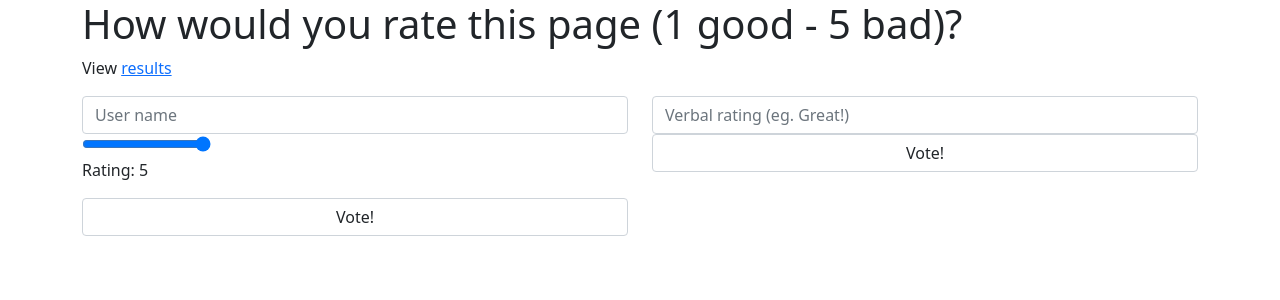
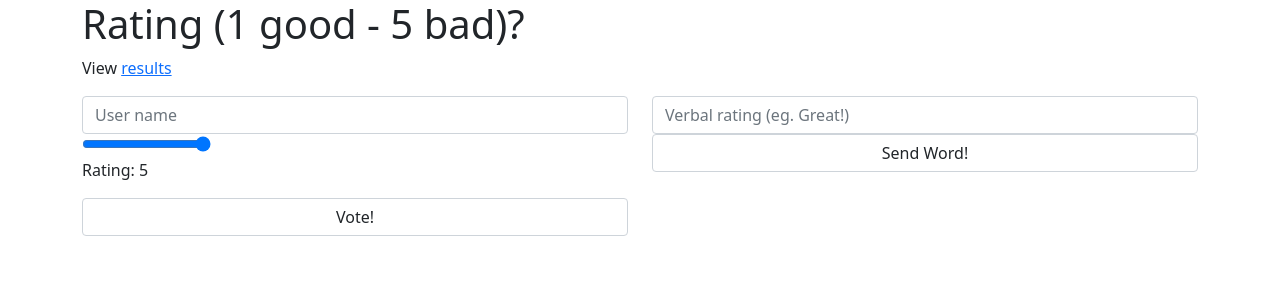
Before and after one commit to gkaretka/slilike, a Flask app: page / in a window 1280 px wide. Shown: the top 300 px of the page. Run offline with Flask 2, Linux system fonts and the light colour scheme.

Commit message:
Final update

```diff
--- a/app.py
+++ b/app.py
@@ -62,6 +62,8 @@ def view_results():
         all_words_cnt += word_cnt
 
     wt1_0 = int(time.perf_counter() * 10000)
+    if len(words) == 0:
+        words = [["None", 1]]
     word_cloud = create_word_cloud_from_data(words)
     wt2 = int(time.perf_counter() * 10000)
 
@@ -85,7 +87,7 @@ def view_results():
 
 @app.route("/vote/<name>", methods=["POST"])
 def reg_vote(name):
-    name_hash = int.FROM_bytes(hashlib.sha256(name.encode("ascii")).digest()[:8], "little")
+    name_hash = int.from_bytes(hashlib.sha256(name.encode("ascii")).digest()[:8], "little")
     score = request.values.get("score")
     app.logger.info("Received rating: " + str(score) + " FROM: " + str(name))
 
--- a/templates/index.html
+++ b/templates/index.html
@@ -4,7 +4,7 @@
 {{ super() }}
 {% endblock %}
 {% block content %}
-<h1>How would you rate this page (1 good - 5 bad)? </h1>
+<h1>Rating (1 good - 5 bad)? </h1>
 <p>View <a href="/results">results</a></p>
 
 <div class="row">
@@ -20,7 +20,7 @@
     <div class="col">
         <form>
             <input placeholder="Verbal rating (eg. Great!)" class="form-control" type="text" id="word">
-            <button id="sbmt_verb" type="submit" class="form-control">Vote!</button>
+            <button id="sbmt_verb" type="submit" class="form-control">Send Word!</button>
         </form>
     </div>
 </div>
```
Also changed, not shown: README.md.
